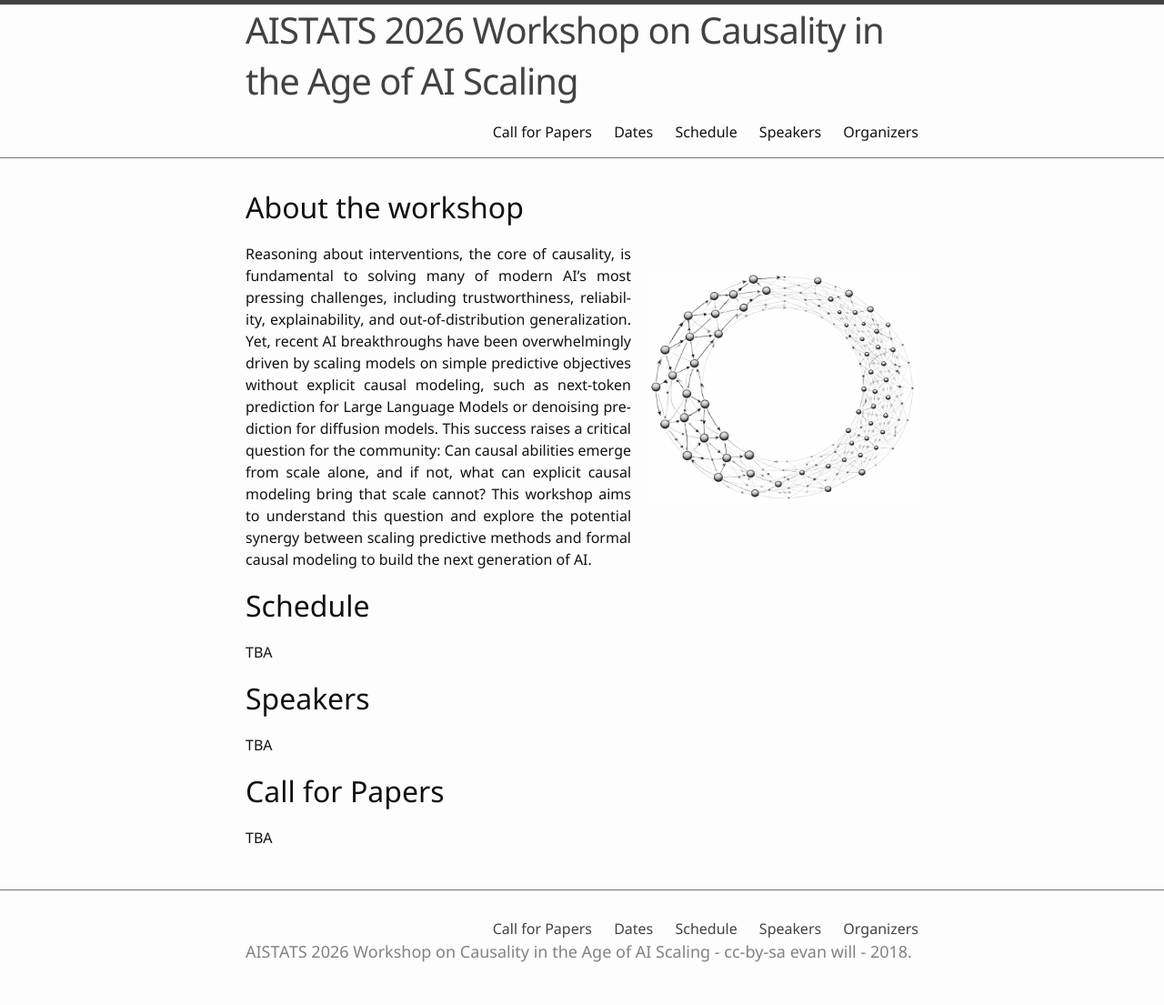
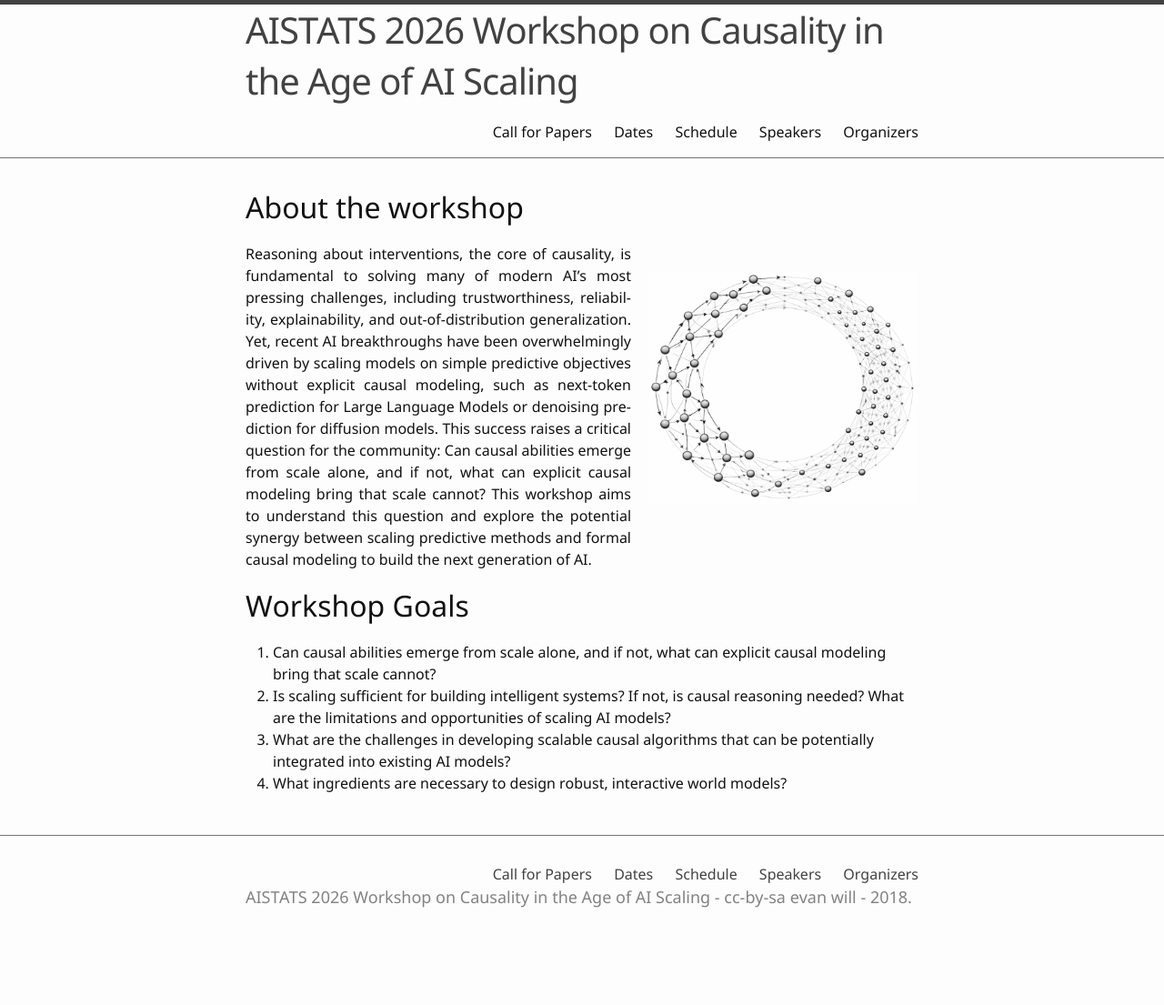
Before and after one commit to causcale/causcale.github.io, a Jekyll site: the page built from index.md, in a window 1280 px wide. Shown: the whole page at 91% size. Built offline with Jekyll 4.4.1, drawn with Linux system fonts in a browser that asks for light colours; after the commit the page ends 1045 px from its top, so only the background shows below that.

Commit message:
Update index.md

```diff
--- a/index.md
+++ b/index.md
@@ -14,12 +14,8 @@
 
 </div>
 
-
-# Schedule
-TBA
-
-# Speakers
-TBA
-
-# Call for Papers
-TBA
+# Workshop Goals
+1. Can causal abilities emerge from scale alone, and if not, what can explicit causal modeling bring that scale cannot?
+2. Is scaling sufficient for building intelligent systems? If not, is causal reasoning needed? What are the limitations and opportunities of scaling AI models?
+3. What are the challenges in developing scalable causal algorithms that can be potentially integrated into existing AI models?
+4. What ingredients are necessary to design robust, interactive world models?
```
